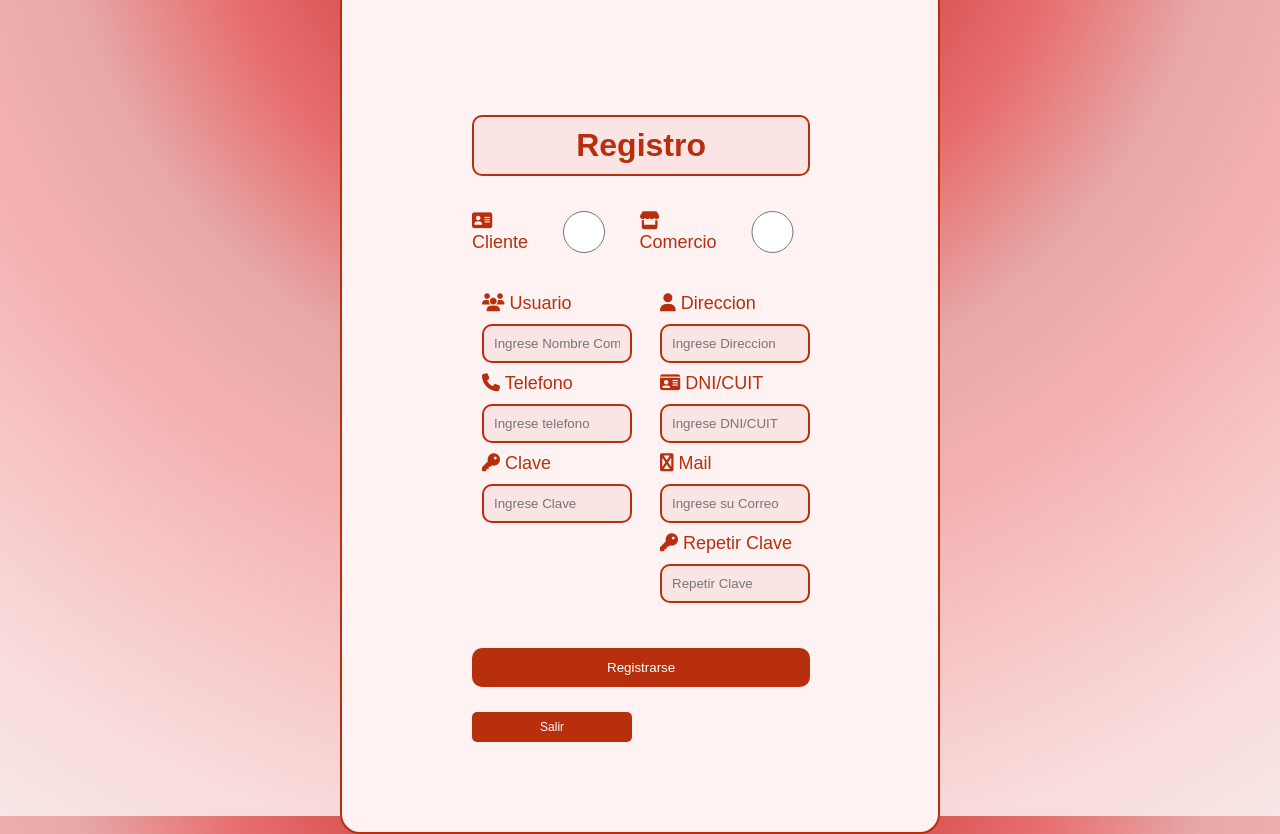
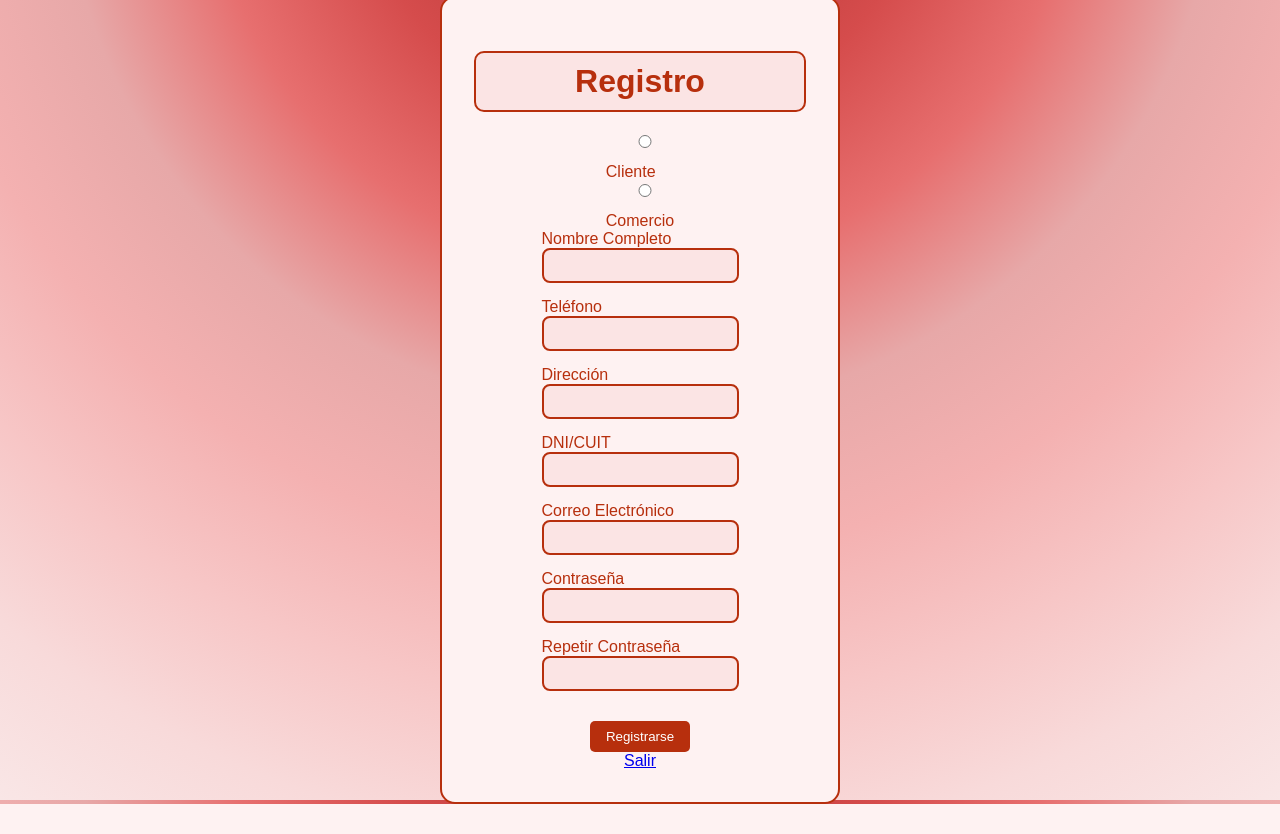
Before and after one commit to Scomes02/ProyectoPP2, a PHP site: page /Registro.php in a window 1280 px wide. After the commit the page ends 804 px from the top, so only its background shows below. Run offline with PHP 8.4, Linux system fonts and the light colour scheme; some libraries are stand-ins or nearby versions.

Commit message:
intento 9000 en arreglarlo, ya se registra

```diff
--- a/Gral/Registro.php
+++ b/Gral/Registro.php
@@ -1,71 +1,60 @@
 <?php
 if ($_SERVER['REQUEST_METHOD'] === 'POST') {
+    // Conexión a la base de datos
     $conn = new mysqli('localhost', 'root', '', 'RocketApp');
 
     if ($conn->connect_error) {
         die(json_encode(['status' => 'error', 'message' => 'Error de conexión a la base de datos.']));
     }
 
-    // Capturar los datos del formulario
+    // Sanitizar y capturar datos
     $tipo = $_POST['tipo'] ?? null;
-    $direccion = $_POST['Direccion'] ?? '';
-    $telefono = $_POST['Telefono'] ?? '';
-    $clave = $_POST['Clave'] ?? '';
-    $nombre_comercio = $_POST['Nombre_completo'] ?? '';
-    $dni_cuit = $_POST['DNI_CUIT'] ?? '';
-    $correo = $_POST['Correo'] ?? '';
-    $rclave = $_POST['RClave'] ?? '';
+    $nombre_completo = trim($_POST['nombre_completo'] ?? '');
+    $telefono = trim($_POST['telefono'] ?? '');
+    $direccion = trim($_POST['direccion'] ?? '');
+    $dni_cuit = trim($_POST['dni_cuit'] ?? '');
+    $correo = filter_var(trim($_POST['correo'] ?? ''), FILTER_VALIDATE_EMAIL);
+    $clave = $_POST['clave'] ?? '';
+    $rclave = $_POST['rclave'] ?? '';
 
-    // Validaciones básicas
-    if (empty($tipo) || ($tipo !== 'Cliente' && $tipo !== 'Comercio')) {
-        echo json_encode(['status' => 'error', 'message' => 'Por favor, seleccione un tipo válido (Cliente o Comercio).']);
+    // Validaciones
+    if (!$tipo || ($tipo !== 'Cliente' && $tipo !== 'Comercio')) {
+        echo json_encode(['status' => 'error', 'message' => 'Seleccione un tipo válido (Cliente o Comercio).']);
         exit;
     }
-    if (empty($nombre_comercio) || empty($telefono) || empty($clave) || empty($dni_cuit) || empty($correo) || empty($rclave)) {
-        echo json_encode(['status' => 'error', 'message' => 'Por favor, complete todos los campos.']);
+    if (!$nombre_completo || !$telefono || !$direccion || !$dni_cuit || !$correo || !$clave || !$rclave) {
+        echo json_encode(['status' => 'error', 'message' => 'Todos los campos son obligatorios.']);
         exit;
     }
-
     if ($clave !== $rclave) {
-        echo json_encode(['status' => 'error', 'message' => 'Las claves no coinciden.']);
+        echo json_encode(['status' => 'error', 'message' => 'Las contraseñas no coinciden.']);
         exit;
     }
 
     // Encriptar la clave
     $clave_hash = password_hash($clave, PASSWORD_DEFAULT);
 
-    // Determinar la tabla de destino según el tipo de usuario
-    if ($tipo === 'Cliente') {
-        $tabla = 'clientes';
-        $nombre_campo = 'nombre_cliente';
-    } elseif ($tipo === 'Comercio') {
-        $tabla = 'comercios';
-        $nombre_campo = 'nombre_comercio';
-    } else {
-        echo json_encode(['status' => 'error', 'message' => 'Tipo de usuario no válido.']);
+    // Determinar la tabla y los campos según el tipo
+    $tabla = $tipo === 'Cliente' ? 'clientes' : 'comercios';
+    $nombre_campo = $tipo === 'Cliente' ? 'nombre_cliente' : 'nombre_comercio';
+
+    // Preparar la consulta
+    $sql = "INSERT INTO $tabla ($nombre_campo, telefono, direccion, dni_cuit, correo, clave)
+            VALUES (?, ?, ?, ?, ?, ?)";
+    $stmt = $conn->prepare($sql);
+
+    if (!$stmt) {
+        echo json_encode(['status' => 'error', 'message' => 'Error al preparar la consulta.']);
         exit;
     }
 
-    // Insertar los datos en la tabla correspondiente
-    $sql = "INSERT INTO $tabla ($nombre_campo, telefono, clave, dni_cuit, correo, direccion) VALUES (?, ?, ?, ?, ?, ?)";
-    $stmt = $conn->prepare($sql);
+    $stmt->bind_param('ssssss', $nombre_completo, $telefono, $direccion, $dni_cuit, $correo, $clave_hash);
 
-    $stmt->bind_param('ssssss', $nombre_comercio, $telefono, $clave_hash, $dni_cuit, $correo, $direccion);
-
+    // Ejecutar e informar del resultado
     if ($stmt->execute()) {
-        echo json_encode(['status' => 'success', 'message' => 'Usuario registrado exitosamente.']);
+        header("Location: Index.php?success=registro");
     } else {
         echo json_encode(['status' => 'error', 'message' => 'Error al registrar el usuario: ' . $stmt->error]);
-    }
-
-    $origen = isset($_GET['origen']) ? (int)$_GET['origen'] : 0;
-
-    if ($origen === 1) {
-        $ruta = '../Cliente/InicioCliente.php';
-    } elseif ($origen === 2) {
-        $ruta = '../Comercio/InicioComercio.php';
-    } else {
-        $ruta = 'Index.php';
     }
 
     $stmt->close();
@@ -79,7 +68,7 @@ if ($_SERVER['REQUEST_METHOD'] === 'POST') {
     <meta charset="UTF-8">
     <meta name="viewport" content="width=device-width, initial-scale=1.0">
     <link rel="icon" href="../img/poke-icono.ico">
-    <title> Crear Cuenta - Rocket App</title>
+    <title>Registro - RocketApp</title>
     <link rel="stylesheet" href="style2.css">
     <script src="https://kit.fontawesome.com/8fa0212ec6.js" crossorigin="anonymous"></script>
 </head>
@@ -88,65 +77,40 @@ if ($_SERVER['REQUEST_METHOD'] === 'POST') {
     <main>
         <form id="registroForm" method="POST" action="registro.php">
             <h1>Registro</h1>
-            <hr>
             <div class="checkbox-group">
-                <label for="cliente">
-                    <i class="fa-solid fa-address-card"></i> Cliente
+                <label>
+                    <input type="radio" name="tipo" value="Cliente" required> Cliente
                 </label>
-                <input type="radio" id="cliente" name="tipo" value="Cliente" required>
+                <label>
+                    <input type="radio" name="tipo" value="Comercio" required> Comercio
+                </label>
+            </div>
+            <div class="input-group">
+                <label>Nombre Completo</label>
+                <input type="text" name="nombre_completo" required>
 
-                <label for="comercio">
-                    <i class="fa-solid fa-store"></i> Comercio
-                </label>
-                <input type="radio" id="comercio" name="tipo" value="Comercio" required>
+                <label>Teléfono</label>
+                <input type="tel" name="telefono" required>
+
+                <label>Dirección</label>
+                <input type="text" name="direccion" required>
+
+                <label>DNI/CUIT</label>
+                <input type="text" name="dni_cuit" required>
+
+                <label>Correo Electrónico</label>
+                <input type="email" name="correo" required>
+
+                <label>Contraseña</label>
+                <input type="password" name="clave" required>
+
+                <label>Repetir Contraseña</label>
+                <input type="password" name="rclave" required>
             </div>
-            <hr>
-            <div class="input-group">
-                <div class="column">
-                    <label for="nombre_completo">
-                        <i class="fa-solid fa-users"></i> Usuario
-                    </label>
-                    <input type="text" id="nombre_completo" name="nombre_completo" placeholder="Ingrese Nombre Completo" required>
-
-                    <label for="telefono">
-                        <i class="fa-solid fa-phone"></i> Telefono
-                    </label>
-                    <input type="tel" id="telefono" name="telefono" placeholder="Ingrese telefono" required>
-
-                    <label for="clave">
-                        <i class="fa-solid fa-key"></i> Clave
-                    </label>
-                    <input type="password" id="clave" name="clave" placeholder="Ingrese Clave" required>
-                </div>
-                <div class="column">
-                    <label for="direccion">
-                        <i class="fa-solid fa-user"></i> Direccion
-                    </label>
-                    <input type="text" id="direccion" name="direccion" placeholder="Ingrese Direccion" required>
-
-                    <label for="dni_cuit">
-                        <i class="fa-solid fa-id-card"></i> DNI/CUIT
-                    </label>
-                    <input type="text" id="dni_cuit" name="dni_cuit" placeholder="Ingrese DNI/CUIT" required>
-
-                    <label for="correo">
-                        <i class="fa-brands fa-envelope"></i> Mail
-                    </label>
-                    <input type="email" id="correo" name="correo" placeholder="Ingrese su Correo" required>
-
-                    <label for="rclave">
-                        <i class="fa-solid fa-key"></i> Repetir Clave
-                    </label>
-                    <input type="password" id="rclave" name="rclave" placeholder="Repetir Clave" required>
-                </div>
-            </div>
-            <hr>
-            <input type="submit" class="button styled-button" value="Registrarse">
-            <hr>
-            <a href="Index.php" class="button styled-button">Salir</a>
+            <button type="submit">Registrarse</button>
+            <a href="Index.php">Salir</a>
         </form>
     </main>
-    <script src="validacion.js"></script>
 </body>
 
 </html>
--- a/Gral/style2.css
+++ b/Gral/style2.css
@@ -5,6 +5,7 @@ body {
     align-items: center;
     height: 100vh;
     flex-direction: column;
+    margin: 0;
 }
 
 * {
@@ -15,149 +16,89 @@ body {
 }
 
 form {
-    width: 600px;
+    width: 400px; /* Más pequeño que antes */
     border: 2px solid #b72f0d; /* Rojo oscuro */
-    padding: 7.5rem;
+    padding: 2rem; /* Menos padding */
     background-color: #fef2f2; /* Blanco con un toque de rojo */
-    border-radius: 20px;
+    border-radius: 15px; /* Bordes menos redondeados */
     color: #b72f0d; /* Rojo oscuro */
-    position: relative; /* Necesario para el posicionamiento absoluto de los botones */
+    display: flex;
     flex-direction: column; /* Organiza los elementos verticalmente */
+    align-items: center; /* Centra los elementos dentro del formulario */
 }
 
 h1 {
-    display: block;
     border: 2px solid #b72f0d; /* Rojo oscuro */
-    width: 95%;
+    width: 100%; /* Se adapta al ancho del formulario */
     padding: 10px;
-    margin: 10px;
+    margin-bottom: 20px; /* Espacio más ajustado */
     border-radius: 10px;
     text-align: center;
     background-color: #fbe4e4; /* Rosa claro */
     color: #b72f0d; /* Rojo oscuro */
 }
 
-hr {
-    border: none;
-    margin: 5px;
-    height: 10px;
-    background-color: #b72f0d00; /* Rojo oscuro */
-}
-
 label {
     color: #b72f0d; /* Rojo oscuro */
-    font-size: 18px;
-    padding: 10px;
+    font-size: 16px; /* Tamaño más pequeño */
+    padding-bottom: 5px; /* Espacio entre el label y el input */
     font-weight: 500;
+    width: 100%; /* Alinea los labels con los inputs */
 }
 
 input {
     display: block;
     border: 2px solid #b72f0d; /* Rojo oscuro */
     color: #b72f0d; /* Rojo oscuro */
-    width: 95%;
-    padding: 10px;
-    margin: 10px;
-    border-radius: 10px;
+    width: 100%; /* Ajusta al ancho del formulario */
+    padding: 8px; /* Menos padding */
+    margin-bottom: 15px; /* Espacio más ajustado */
+    border-radius: 8px; /* Menos redondeado */
     background-color: #fbe4e4; /* Rosa claro */
 }
 
 button {
-    float: right;
     background-color: #b72f0d; /* Rojo oscuro */
-    padding: .5rem;
+    padding: 0.5rem 1rem; /* Ajusta el tamaño */
     color: #ffffff; /* Blanco */
     border: none;
-    width: 60%;
+    width: auto; /* Botón ajustado al contenido */
     border-radius: 5px;
-    margin-right: 10px;
+    margin-top: 15px;
+    cursor: pointer;
 }
+
+button:hover {
+    background-color: #9f1010; /* Rojo más oscuro */
+}
+
 a.button {
     background-color: #b72f0d; /* Rojo oscuro */
-    padding: .5rem;
+    padding: 0.5rem 1rem; /* Ajusta el tamaño */
     color: #ffffff; /* Blanco */
     border: none;
     border-radius: 5px;
     cursor: pointer;
-    text-align: center;
-    text-decoration: none; /* Quita el subrayado de los enlaces */
-    font-size: 0.75rem; /* Tamaño de fuente más pequeño */
-    width: 45%; /* Ajusta el ancho del botón pequeño */
-}
-button:hover {
-    background-color: #9f1010; /* Rojo más oscuro */
-    color: #ffffff; /* Blanco */
+    text-decoration: none; /* Quita el subrayado */
+    font-size: 0.75rem;
 }
 
-button.small {
-    font-size: 0.75rem; /* Tamaño de fuente más pequeño */
-    width: 45%; /* Ajusta el ancho del botón pequeño */
-}
-
-button.small.left {
-    position: absolute;
-    bottom: 10px; /* Ajusta la distancia desde el fondo */
-    left: 10px; /* Ajusta la distancia desde el borde izquierdo */
-}
-
-button.small.right {
-    position: absolute;
-    bottom: 10px; /* Ajusta la distancia desde el fondo */
-    right: 10px; /* Ajusta la distancia desde el borde derecho */
-}
-
-input[type="submit"].large {
-    margin-bottom: 1rem; /* Espacio adicional debajo de los botones grandes */
-}
-
-/* Estilos adicionales para el botón de Ingresar */
-.styled-button.large {
-    display: block; /* Asegura que el botón ocupe todo el ancho disponible */
-    width: 100%; /* Ajusta el ancho al 100% del contenedor */
-    margin: 0 auto; /* Centra el botón horizontalmente */
-}
-
-a {
-    float: left;
-    margin-left: 10px;
-    padding: .5rem;
-    text-decoration: none;
-    color: #b72f0d; /* Rojo oscuro */
-    background-color: #fbe4e4; /* Rosa claro */
-}
-
-a:hover {
-    color: #ffffff; /* Blanco */
-    background-color: #b72f0d; /* Rojo oscuro */
+a.button:hover {
+    background-color: #9f1010; /* Rojo más oscuro */
 }
 
 .error {
     background-color: #d54c4c; /* Rojo intenso */
     color: #ffffff; /* Blanco */
     padding: 10px;
-    width: 95%;
+    width: 100%;
     border-radius: 5px;
-    margin: 20px auto;
+    margin: 15px 0;
 }
 
-.styled-button {
-    background-color: #b72f0d; /* Rojo oscuro */
-    color: #ffffff; /* Blanco */
+/* Ajustes para pantallas pequeñas */
+@media (max-width: 480px) {
+    form {
+        width: 90%; /* Se adapta al ancho de la pantalla */
+    }
 }
-
-.checkbox-group {
-    display: flex;
-    flex-direction: row;
-    justify-content: space-between;
-}
-
-.input-group {
-    display: flex;
-    flex-direction: row;
-    justify-content: space-between;
-}
-
-.column {
-    flex: 1;
-    padding: 10px;
-}
```
Also changed, not shown: Cliente/InicioCliente.php (+3 -4 lines), Comercio/InicioComercio.php (+14 -13 lines), Comercio/RocketApp-COM.php (+17 -7 lines), Comercio/agregar_producto.php (+24 -21 lines), Comercio/eliminar_producto.php (+37 -24 lines), Comercio/listar_productos.php (+19 -17 lines), Comercio/procesar_inicio_sesion.php (added, +46 -0 lines), Gral/validacion.js (+23 -0 lines), Comercio/uploads/tJB1Ha-Abz_1200x0__1.jpg (added).
